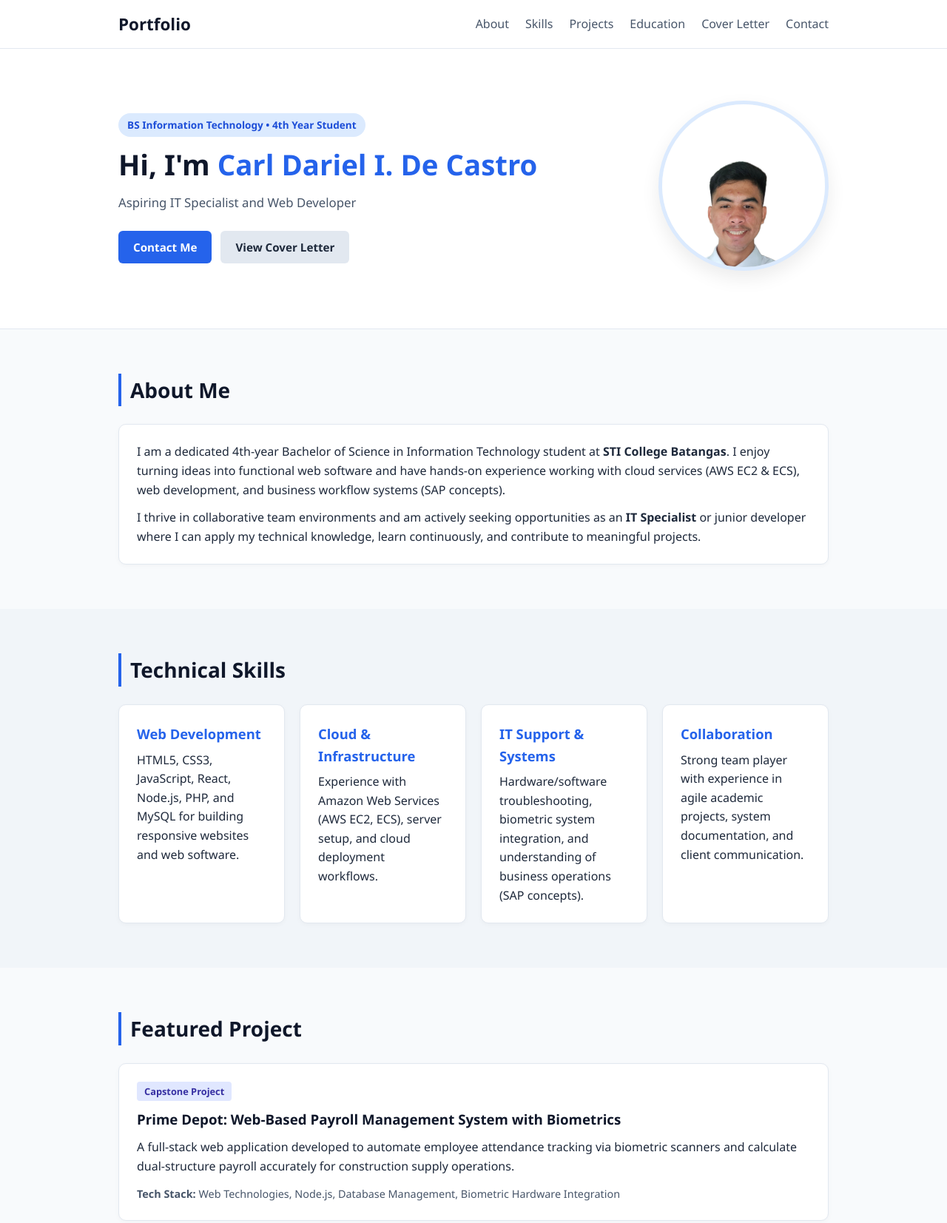
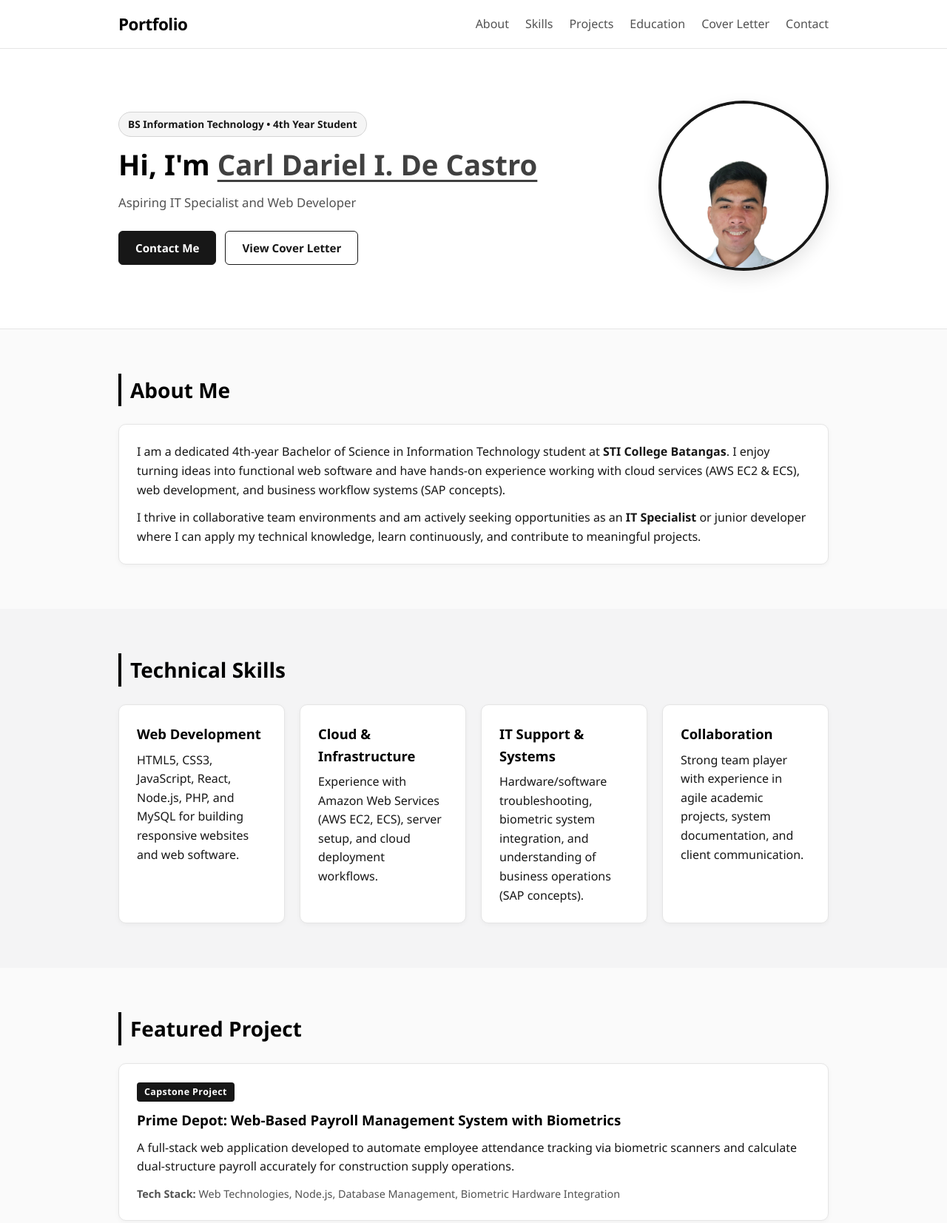
Before and after one commit to arlechino23/Portfolio-project, a plain HTML site: page index.html in a window 1280 px wide. Shown: the top 1653 px of the page at 74% size. Drawn offline with Linux system fonts and the light colour scheme.

Commit message:
Update portfolio style to black and white

```diff
--- a/style.css
+++ b/style.css
@@ -11,8 +11,8 @@ html {
 }
 
 body {
-  background-color: #f8fafc;
-  color: #1e293b;
+  background-color: #fafafa;
+  color: #171717;
   line-height: 1.6;
 }
 
@@ -25,7 +25,7 @@ body {
 /* Navbar */
 .navbar {
   background: #ffffff;
-  border-bottom: 1px solid #e2e8f0;
+  border-bottom: 1px solid #e5e5e5;
   position: sticky;
   top: 0;
   z-index: 100;
@@ -40,13 +40,14 @@ body {
 
 .logo {
   font-size: 1.4rem;
-  font-weight: 700;
-  color: #0f172a;
+  font-weight: 800;
+  color: #000000;
   text-decoration: none;
+  letter-spacing: -0.5px;
 }
 
 .logo span {
-  color: #2563eb;
+  color: #525252;
 }
 
 .nav-links {
@@ -57,20 +58,20 @@ body {
 
 .nav-links a {
   text-decoration: none;
-  color: #475569;
+  color: #525252;
   font-weight: 500;
   transition: color 0.2s;
 }
 
 .nav-links a:hover {
-  color: #2563eb;
+  color: #000000;
 }
 
 /* Hero Section */
 .hero {
   padding: 70px 0;
   background: #ffffff;
-  border-bottom: 1px solid #e2e8f0;
+  border-bottom: 1px solid #e5e5e5;
 }
 
 .hero-grid {
@@ -88,8 +89,9 @@ body {
 
 .badge {
   display: inline-block;
-  background: #dbeafe;
-  color: #1d4ed8;
+  background: #f5f5f5;
+  color: #171717;
+  border: 1px solid #d4d4d4;
   padding: 5px 12px;
   border-radius: 20px;
   font-size: 0.85rem;
@@ -99,18 +101,21 @@ body {
 
 .hero-text h1 {
   font-size: 2.4rem;
-  color: #0f172a;
+  color: #000000;
   line-height: 1.2;
   margin-bottom: 16px;
 }
 
 .hero-text h1 span {
-  color: #2563eb;
+  color: #404040;
+  text-decoration: underline;
+  text-decoration-thickness: 3px;
+  text-underline-offset: 6px;
 }
 
 .subtitle {
   font-size: 1.05rem;
-  color: #475569;
+  color: #525252;
   margin-bottom: 24px;
 }
 
@@ -120,7 +125,7 @@ body {
 }
 
 .btn {
-  padding: 10px 20px;
+  padding: 10px 22px;
   border-radius: 6px;
   text-decoration: none;
   font-weight: 600;
@@ -129,21 +134,24 @@ body {
 }
 
 .btn.primary {
-  background: #2563eb;
+  background: #171717;
   color: #ffffff;
+  border: 1px solid #171717;
 }
 
 .btn.primary:hover {
-  background: #1d4ed8;
+  background: #404040;
+  border-color: #404040;
 }
 
 .btn.secondary {
-  background: #e2e8f0;
-  color: #1e293b;
+  background: #ffffff;
+  color: #171717;
+  border: 1px solid #171717;
 }
 
 .btn.secondary:hover {
-  background: #cbd5e1;
+  background: #f5f5f5;
 }
 
 .hero-image img {
@@ -152,9 +160,9 @@ body {
   object-fit: cover;
   object-position: top;
   border-radius: 50%;
-  border: 5px solid #dbeafe;
-  box-shadow: 0 10px 25px rgba(0, 0, 0, 0.08);
-  background-color: #f1f5f9;
+  border: 4px solid #171717;
+  box-shadow: 0 10px 25px rgba(0, 0, 0, 0.1);
+  background-color: #f5f5f5;
 }
 
 /* Sections & Cards */
@@ -163,14 +171,14 @@ body {
 }
 
 .alt-bg {
-  background: #f1f5f9;
+  background: #f4f4f5;
 }
 
 .section-title {
   font-size: 1.75rem;
-  color: #0f172a;
+  color: #000000;
   margin-bottom: 24px;
-  border-left: 4px solid #2563eb;
+  border-left: 4px solid #000000;
   padding-left: 12px;
 }
 
@@ -178,8 +186,14 @@ body {
   background: #ffffff;
   padding: 24px;
   border-radius: 10px;
-  border: 1px solid #e2e8f0;
-  box-shadow: 0 2px 6px rgba(0, 0, 0, 0.03);
+  border: 1px solid #e5e5e5;
+  box-shadow: 0 2px 6px rgba(0, 0, 0, 0.04);
+  transition: transform 0.2s, box-shadow 0.2s;
+}
+
+.card:hover {
+  transform: translateY(-2px);
+  box-shadow: 0 6px 16px rgba(0, 0, 0, 0.08);
 }
 
 /* Skills Grid */
@@ -190,37 +204,38 @@ body {
 }
 
 .skill-card h3 {
-  color: #2563eb;
+  color: #000000;
   margin-bottom: 8px;
   font-size: 1.15rem;
 }
 
-/* Project Card */
+/* Project & Achievement Card */
 .tag {
   display: inline-block;
-  background: #e0e7ff;
-  color: #3730a3;
-  font-size: 0.8rem;
+  background: #171717;
+  color: #ffffff;
+  font-size: 0.78rem;
   font-weight: 600;
   padding: 3px 10px;
   border-radius: 4px;
   margin-bottom: 10px;
+  letter-spacing: 0.4px;
 }
 
 .project-card h3 {
   margin-bottom: 10px;
-  color: #0f172a;
+  color: #000000;
 }
 
 .tech-stack {
   margin-top: 12px;
   font-size: 0.9rem;
-  color: #475569;
+  color: #525252;
 }
 
 /* Education Timeline */
 .timeline {
-  border-left: 3px solid #2563eb;
+  border-left: 3px solid #171717;
   padding-left: 20px;
   display: flex;
   flex-direction: column;
@@ -231,7 +246,7 @@ body {
   background: #ffffff;
   padding: 18px 20px;
   border-radius: 8px;
-  border: 1px solid #e2e8f0;
+  border: 1px solid #e5e5e5;
   position: relative;
 }
 
@@ -239,7 +254,7 @@ body {
   content: '';
   width: 12px;
   height: 12px;
-  background: #2563eb;
+  background: #000000;
   border-radius: 50%;
   position: absolute;
   left: -28px;
@@ -248,13 +263,54 @@ body {
 
 .year {
   font-size: 0.85rem;
-  font-weight: 600;
-  color: #2563eb;
+  font-weight: 700;
+  color: #525252;
 }
 
 .timeline-item h3 {
   font-size: 1.15rem;
   margin: 4px 0;
+  color: #000000;
+}
+
+/* Cover Letter Layout */
+.cover-letter-grid {
+  display: flex;
+  gap: 30px;
+  align-items: flex-start;
+  flex-wrap: wrap;
+}
+
+.letter-text {
+  flex: 1.4;
+  min-width: 280px;
+  font-size: 0.96rem;
+  color: #262626;
+}
+
+.letter-image {
+  flex: 1;
+  min-width: 240px;
+  text-align: center;
+}
+
+.letter-image img {
+  width: 100%;
+  max-width: 300px;
+  border-radius: 8px;
+  border: 1px solid #d4d4d4;
+  box-shadow: 0 4px 12px rgba(0, 0, 0, 0.08);
+  transition: transform 0.2s;
+}
+
+.letter-image img:hover {
+  transform: scale(1.02);
+}
+
+.caption {
+  font-size: 0.8rem;
+  color: #737373;
+  margin-top: 8px;
 }
 
 /* Contact */
@@ -266,20 +322,21 @@ body {
 }
 
 .contact-info a {
-  color: #2563eb;
-  text-decoration: none;
+  color: #000000;
+  font-weight: 600;
+  text-decoration: underline;
 }
 
 .contact-info a:hover {
-  text-decoration: underline;
+  color: #525252;
 }
 
 /* Footer */
 footer {
   text-align: center;
   padding: 24px;
-  background: #0f172a;
-  color: #94a3b8;
+  background: #000000;
+  color: #a3a3a3;
   font-size: 0.9rem;
 }
 
@@ -296,42 +353,3 @@ footer {
     justify-content: center;
   }
 }
-/* Cover Letter Layout */
-.cover-letter-grid {
-  display: flex;
-  gap: 30px;
-  align-items: flex-start;
-  flex-wrap: wrap;
-}
-
-.letter-text {
-  flex: 1.4;
-  min-width: 280px;
-  font-size: 0.96rem;
-  color: #334155;
-}
-
-.letter-image {
-  flex: 1;
-  min-width: 240px;
-  text-align: center;
-}
-
-.letter-image img {
-  width: 100%;
-  max-width: 300px;
-  border-radius: 8px;
-  border: 1px solid #cbd5e1;
-  box-shadow: 0 4px 12px rgba(0, 0, 0, 0.08);
-  transition: transform 0.2s;
-}
-
-.letter-image img:hover {
-  transform: scale(1.02);
-}
-
-.caption {
-  font-size: 0.8rem;
-  color: #64748b;
-  margin-top: 8px;
-}
```
